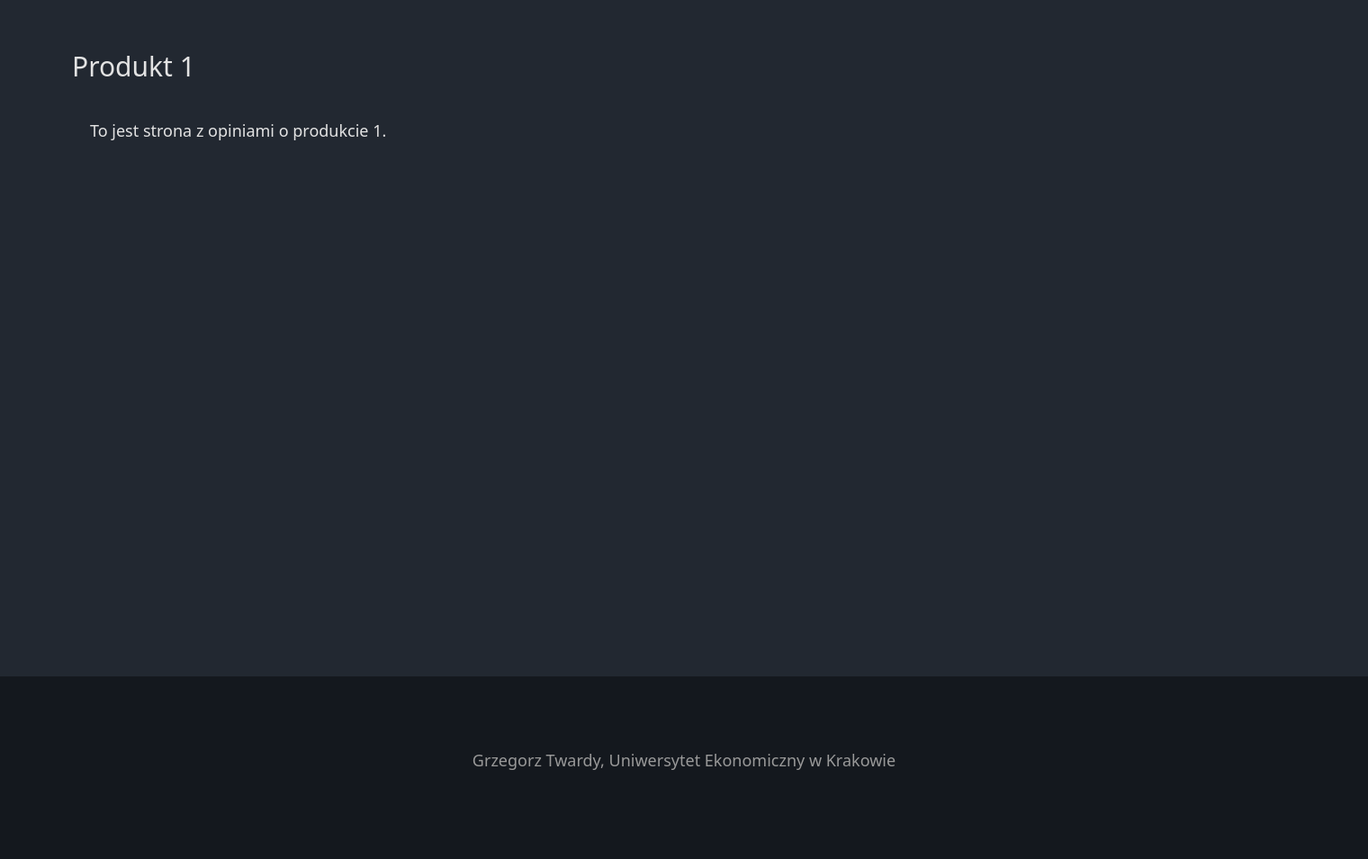
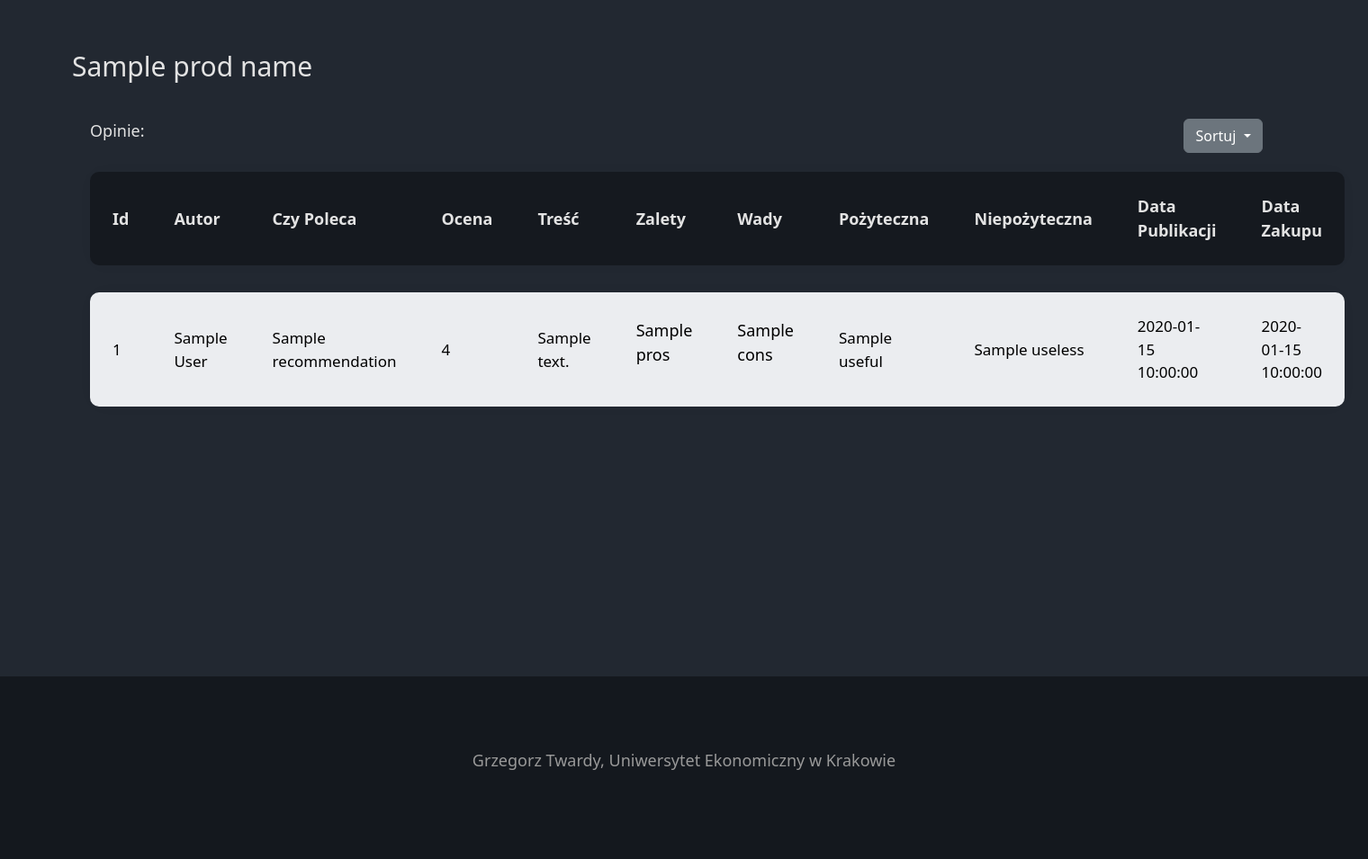
Before and after one commit to GrzegorzTwardy/CeneoWebScraperGT, a Flask app: template app/templates/product.html.jinja in a window 1520 px wide. Shown: the part 110-1065 px from the top of the page at 90% size. Run offline with Flask 3, Linux system fonts and the light colour scheme; the template is opened without the code that fills it: most values are stand-ins (such as "Sample title", 1, 10 or a date in 2020).

Commit message:
2024-06-10 GT

```diff
--- a/app/static/style.css
+++ b/app/static/style.css
@@ -131,7 +131,7 @@ input.form-control:-webkit-autofill:focus {
     border-radius: 20px;
 }
 
-tr.product-row {
+.product-list tr.product-row {
     box-shadow: 0px 0px 12px 4px rgba(0, 0, 0, 0.06);
 }
 
@@ -156,26 +156,90 @@ tr.product-row {
     width: 100%;
 }
 
-.left-cell{
+.product-list .left-cell{
     border-radius: 10px 0 0 10px;
 }
 
-.right-cell{
+.product-list .right-cell{
     border-radius: 0 10px 10px 0;
 }
 
-.spacer {
+.product-list .spacer {
     height: 20px;
 }
 
-a.product-name {
+.product-list a.product-name {
     margin: 0;
     color: white;
     text-decoration: none;
 }
 
-.product-name:hover{
+.product-list .product-name:hover{
     cursor: pointer;
     color:rgb(191, 191, 191);
     transition: 0.2s;
 }
+
+.desc-container {
+    margin: 2vh 0 2vh 0;
+    width: 99%;
+}
+
+.filter-column {
+    text-align: right;
+}
+
+.opinion-list {
+    width: 98%;
+    border-collapse: collapse;
+    border-spacing: 0;
+}
+
+.opinion-list tr {
+    border: 0px;
+    border-radius: 20px;
+}
+
+.opinion-list tr.opinion-row {
+    box-shadow: 0px 0px 12px 4px rgba(0, 0, 0, 0.02);
+}
+
+.opinion-list th, .opinion-list td {
+    padding: 25px;
+}
+
+.opinion-list td{
+    text-align: left;
+    background-color: rgb(235, 237, 240);
+    color: black;
+    font-size: 17px;
+    font-weight: 500;
+    min-width: 9.09%;
+}
+
+.opinion-list th {
+    background-color: rgb(21, 25, 31);
+    font-weight: bold;
+}
+
+.opinion-list .spacer {
+    height: 30px;
+}
+
+.opinion-list .left-cell{
+    border-radius: 10px 0 0 10px;
+}
+
+.opinion-list .right-cell{
+    border-radius: 0 10px 10px 0;
+}
+
+.opinion-list a {
+    margin: 0;
+    color: rgb(235, 235, 235);
+    text-decoration: none;
+}
+
+.content-cell {
+    max-width: 550px;
+}
--- a/app/templates/product.html.jinja
+++ b/app/templates/product.html.jinja
@@ -1,7 +1,74 @@
 {% extends "base.html.jinja" %}
 {% block title%}
-    <h2>Produkt {{product_id}}</h2>
+    <h2>{{prod_name}}</h2>
 {% endblock title%}
 {% block content %}
-    <p>To jest strona z opiniami o produkcie {{product_id}}.</p>
+    <div class="desc-container container-flex">
+        <div class="row" style="width: 100%;">
+            <div class="col-6">
+                <p>Opinie:</p>
+            </div>
+            <div class="col-6">
+                <div class="dropdown filter-column">
+                    <button class="btn btn-secondary dropdown-toggle" type="button" id="dropdownMenuButton1" data-bs-toggle="dropdown" aria-expanded="false">
+                        Sortuj
+                    </button>
+                    <ul class="dropdown-menu" aria-labelledby="dropdownMenuButton1">
+                        <li class="left-cell"><a class="dropdown-item" href="?sort=id">Id</a></li>
+                        <li><a class="dropdown-item"  href="?sort=author">Autor</a></li>
+                        <li><a class="dropdown-item"  href="?sort=recommendation">Czy Poleca</a></li>
+                        <li><a class="dropdown-item"  href="?sort=rating">Ocena</a></li>
+                        <li><a class="dropdown-item"  href="?sort=content">Treść</a></li>
+                        <li><a class="dropdown-item"  href="?sort=pros">Zalety</a></li>
+                        <li><a class="dropdown-item"  href="?sort=cons">Wady</a></li>
+                        <li><a class="dropdown-item"  href="?sort=useful">Pożyteczna</a></li>
+                        <li><a class="dropdown-item"  href="?sort=useless">Niepożyteczna</a></li>
+                        <li><a class="dropdown-item"  href="?sort=publish-date">Data Publikacji</a></li>
+                        <li class="right-cell"><a class="dropdown-item" href="?sort=purchase-date">Data Zakupu</a></li>
+                    </ul>
+                </div>
+            </div>
+        </div>
+    </div>
+    <div class="table-container">
+        <table class="opinion-list" id="sortTable">
+            <tr class="opinion-row">
+                <th class="left-cell">Id</th>
+                <th>Autor</th>
+                <th>Czy Poleca</th>
+                <th>Ocena</th>
+                <th>Treść</th>
+                <th>Zalety</th>
+                <th>Wady</th>
+                <th>Pożyteczna</th>
+                <th>Niepożyteczna</th>
+                <th>Data Publikacji</th>
+                <th class="right-cell">Data Zakupu</th>
+            </tr>
+            {% for opinion in opinions %}
+                <tr class="spacer"></tr>
+                <tr class="opinion-row">
+                    <td class="left-cell">{{ opinion.opinion_id }}</td>
+                    <td>{{ opinion.author }}</td>
+                    <td>{{ opinion.recommendation }}</td>
+                    <td>{{ opinion.rating }}</td>
+                    <td class="content-cell">{{ opinion.content }}</td>
+                    <td>
+                        {% for pros in opinion.pros %}
+                            <p>{{ pros }}</p>
+                        {% endfor %}
+                    </td>
+                    <td>
+                        {% for cons in opinion.cons %}
+                            <p>{{ cons }}</p>
+                        {% endfor %}
+                    </td>
+                    <td>{{ opinion.useful }}</td>
+                    <td>{{ opinion.useless }}</td>
+                    <td>{{ opinion.publish_date }}</td>
+                    <td class="right-cell">{{ opinion.purchase_date }}</td>
+                </tr>
+            {% endfor %}
+        </table>
+    </div>
 {% endblock content %}
```
Also changed, not shown: app/routes.py (+38 -3 lines).
